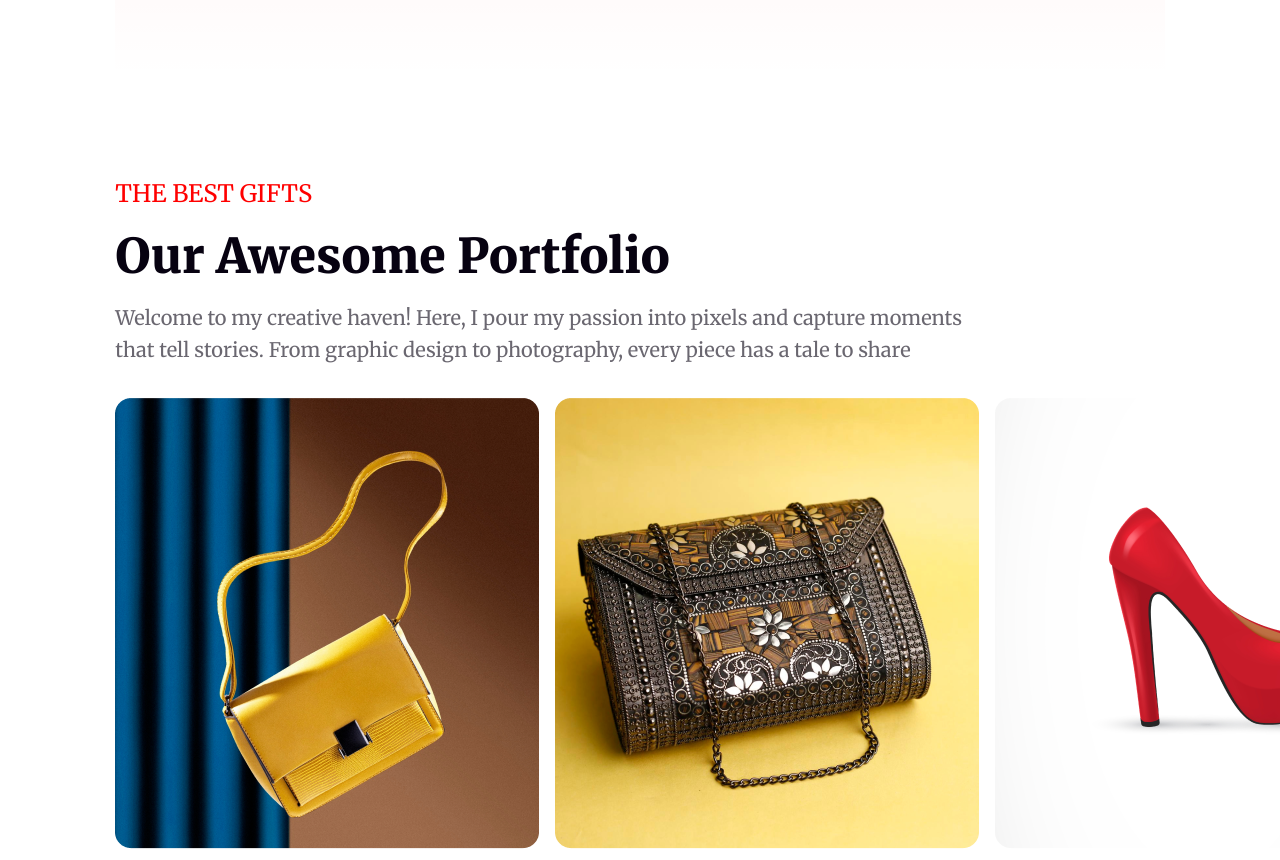
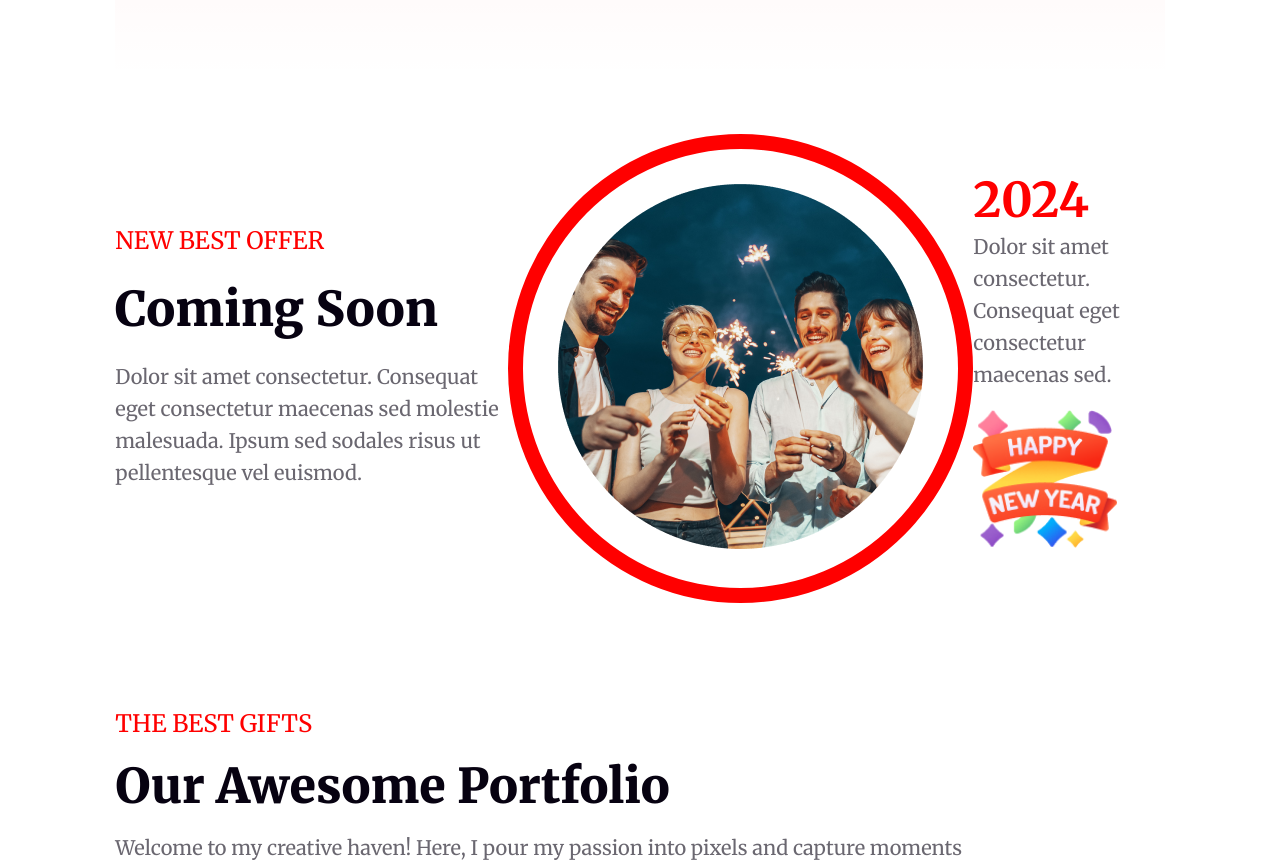
Before and after one commit to ImranRifat067/B9-Assignment1-repo, a plain HTML site: page index.html in a window 1280 px wide. Shown: the part 2780-3640 px from the top of the page. Drawn offline with Linux system fonts and the light colour scheme.

Commit message:
bonous point section added

```diff
--- a/index.html
+++ b/index.html
@@ -52,7 +52,8 @@
             <div class="banner welcome-container">
                 <div class="offer-text">
                     <h2>Welcome to midnight party</h1>
-                        <p>As the night progresses, the party becomes livelier. The dance floor is packed, and laughter fills the air.Everybody continue to enjoy the festivities. </p>
+                        <p>As the night progresses, the party becomes livelier. The dance floor is packed, and laughter
+                            fills the air.Everybody continue to enjoy the festivities. </p>
                         <button>Join Now</button>
                 </div>
                 <div class="offer-img">
@@ -74,6 +75,29 @@
         </section>
         <!-- ----place section end here---- -->
 
+        <!-- -----coming soon section start---- -->
+        <section id="coming-soon">
+            <div class="banner coming-soon">
+                <div class="coming-soon-text">
+                    <p class="coming-soon-offer">NEW BEST OFFER</p>
+                    <h2 class="coming-soon-headimg">Coming Soon</h2>
+                    <p>Dolor sit amet consectetur. Consequat eget consectetur maecenas sed molestie malesuada. Ipsum sed
+                        sodales risus ut pellentesque vel euismod. </p>
+
+                </div>
+                <div class="coming-soon-img-border">
+                    <div class="coming-soon-img">
+                        <img src="resources/Ellipse 1.png" alt="">
+                    </div>
+                </div>
+                <div class="coming-soon-div3">
+                    <p class="year">2024</p>
+                    <p class="text">Dolor sit amet consectetur. Consequat eget consectetur maecenas sed.</p>
+                    <img src="resources/Group 96.png" alt="">
+                </div>
+            </div>
+        </section>
+        <!-- -----coming soon section end----- -->
         <!-- ------portfolio section start here----- -->
         <section id="portfolio">
             <div class="banner portfolio-container">
@@ -82,7 +106,8 @@
                         THE BEST GIFTS
                     </p>
                     <h2>Our Awesome Portfolio</h2>
-                    <p> Welcome to my creative haven! Here, I pour my passion into pixels and capture moments that tell stories. From graphic design to photography, every piece has a tale to share </p>
+                    <p> Welcome to my creative haven! Here, I pour my passion into pixels and capture moments that tell
+                        stories. From graphic design to photography, every piece has a tale to share </p>
                 </div>
                 <div class="image-container">
                     <div class="img-section1">
@@ -108,7 +133,9 @@
                     <img src="resources/Group 61.png" alt="">
                 </div>
                 <h2>Subscribe Newsletter</h2>
-                <p>"Elevate your experience with our exclusive subscription service! 🎁✨Dive into a world of endless possibilities, where every month brings a curated selection of premium goodies straight to your doorstep.</p>
+                <p>"Elevate your experience with our exclusive subscription service! 🎁✨Dive into a world of endless
+                    possibilities, where every month brings a curated selection of premium goodies straight to your
+                    doorstep.</p>
                 <form action="">
                     <input type="mail" placeholder="user@gmail.com">
                     <button>Subscribe</button>
@@ -120,7 +147,7 @@
     <!-- ------main section ends here----- -->
 
     <!-- ------footer section start here----- -->
-    <footer >
+    <footer>
         <div class="banner footer-container">
             <div class="contact-container">
                 <p>44, Big Building Roosevelt Street
--- a/style/style.css
+++ b/style/style.css
@@ -280,7 +280,7 @@ button {
 
 /* ------footer start here----- */
 footer {
-    margin-top:100px;
+    margin-top: 100px;
     background-color: #070211;
     height: 695px;
 }
@@ -299,7 +299,7 @@ footer {
 
     display: flex;
     justify-content: space-between;
-    margin:120px 0 50px 0;
+    margin: 120px 0 50px 0;
 }
 
 .footer-container .contact-container p {
@@ -309,8 +309,8 @@ footer {
     font-size: 24px;
     font-weight: 500;
     line-height: 40px;
-    display:flex;
-    gap:16px;
+    display: flex;
+    gap: 16px;
 }
 
 .footer-container .contact-container a {
@@ -318,23 +318,23 @@ footer {
     font-size: 24px;
     font-weight: 500;
     text-decoration: none;
-    display:flex;
-    gap:16px;
-    margin-top:10px;
+    display: flex;
+    gap: 16px;
+    margin-top: 10px;
 
 }
 
 .footer-container .socialMdia-link {
     display: flex;
     justify-content: center;
-    margin:48px 0;
-    gap:23px;
+    margin: 48px 0;
+    gap: 23px;
 }
 
 .footer-container .copyright {
     display: flex;
     justify-content: space-between;
-    margin:50px 0 150px 0;
+    margin: 50px 0 150px 0;
 }
 
 .footer-container .copyright p {
@@ -343,4 +343,81 @@ footer {
     font-weight: 500;
 }
 
+hr {
+    background-color: black;
+}
+
 /* -----footer section ends----- */
+
+#coming-soon {}
+
+.coming-soon {
+    display: flex;
+    height: 480px;
+    justify-content: space-between;
+    align-items: center;
+
+}
+
+.coming-soon .coming-soon-text .coming-soon-offer {
+    color: #F00;
+    font-size: 24px;
+    font-weight: 500;
+
+}
+
+.coming-soon .coming-soon-text {
+    max-width: 400px;
+}
+
+.coming-soon .coming-soon-text * {
+    margin-bottom: 22px;
+}
+
+.coming-soon .coming-soon-text p {
+    color: rgba(7, 2, 17, 0.60);
+    font-size: 20px;
+    font-weight: 400;
+    line-height: 32px
+}
+
+.coming-soon .coming-soon-text h2 {
+    color: #070211;
+    font-size: 48px;
+    font-weight: 900;
+}
+
+.coming-soon .coming-soon-img {
+    border: 35px solid transparent;
+    border-radius: 50%;
+}
+
+.coming-soon .coming-soon-img-border {
+    border: 15px solid red;
+    border-radius: 50%
+}
+
+.coming-soon .coming-soon-div3 {
+    display: flex;
+    flex-direction: column;
+    gap: 16px;
+    max-width: 200px;
+
+}
+
+.coming-soon .coming-soon-div3 .year {
+    color: #F00;
+    font-size: 48px;
+    font-weight: 700;
+}
+
+.coming-soon .coming-soon-div3 .text {
+    color: rgba(7, 2, 17, 0.60);
+    font-size: 20px;
+    font-weight: 400;
+    line-height: 32px;
+}
+
+.coming-soon .coming-soon-div3 img {
+    max-width: 144px;
+}
```
